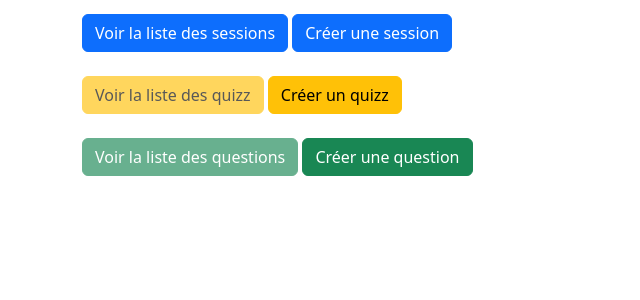
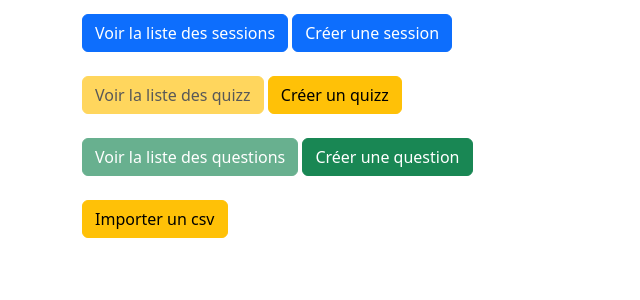
Before and after one commit to AlexandreRob/Projet-Quiz, a Django app: page / in a window 1280 px wide. Shown: the part 218-518 px from the top of the page, without its empty margins (0-640 px from the left). Run offline with Django 4.2, Linux system fonts and the light colour scheme; the visitor is signed in with stand-in values (Sample User, id 1).

Commit message:
Ajout btn + page import csv

```diff
--- a/src/dashboard/templates/dashboard/home.html
+++ b/src/dashboard/templates/dashboard/home.html
@@ -16,9 +16,13 @@
     <a class="btn btn-warning disabled" role="button" aria-disabled="true">Voir la liste des quizz</a>
     <a class="btn btn-warning " href="{%  url 'add-quiz' %}">Créer un quizz</a>
 
+
     <br><br>
     <a class="btn btn-success disabled" role="button" aria-disabled="true">Voir la liste des questions</a>
     <a  class="btn btn-success" href="{%  url 'add-question' %}">Créer une question</a>
+
+    <br><br>
+    <a class="btn btn-warning " href="{%  url 'import-csv' %}">Importer un csv</a>
 
     {% endif %}
 
--- a/src/dashboard/urls.py
+++ b/src/dashboard/urls.py
@@ -9,6 +9,7 @@ urlpatterns = [
     path('add_quiz/', views.add_quiz, name="add-quiz"),
     path('upload_quiz/', views.upload_quiz, name="upload-quiz"),
     path('quizz/', views.quizz, name='quizz'),
-    path('list_question', views.all_questions, name='list-question')
+    path('list_question', views.all_questions, name='list-question'),
+    path('import_csv', views.page_csv, name='import-csv')
     # path('service_sessions/', views.service_sessions, name="service-sessions"),
 ]
--- a/src/dashboard/views.py
+++ b/src/dashboard/views.py
@@ -1,6 +1,7 @@
 from django.shortcuts import render, HttpResponseRedirect
 from .models import *
 from .forms import QuestionsForm, SessionForm
+
 
 def home(request):
     return render(request, "dashboard/home.html", {})
@@ -63,3 +64,8 @@ def upload_quiz(request):
 
 def quizz(request):
     return render(request, "dashboard/quizz.html", {})
+
+def page_csv(request):
+    return render(request, "dashboard/import_csv.html", {})
+
+# def import_csv(request)
```
Also changed, not shown: src/dashboard/templates/dashboard/import_csv.html (added, +23 -0 lines).
